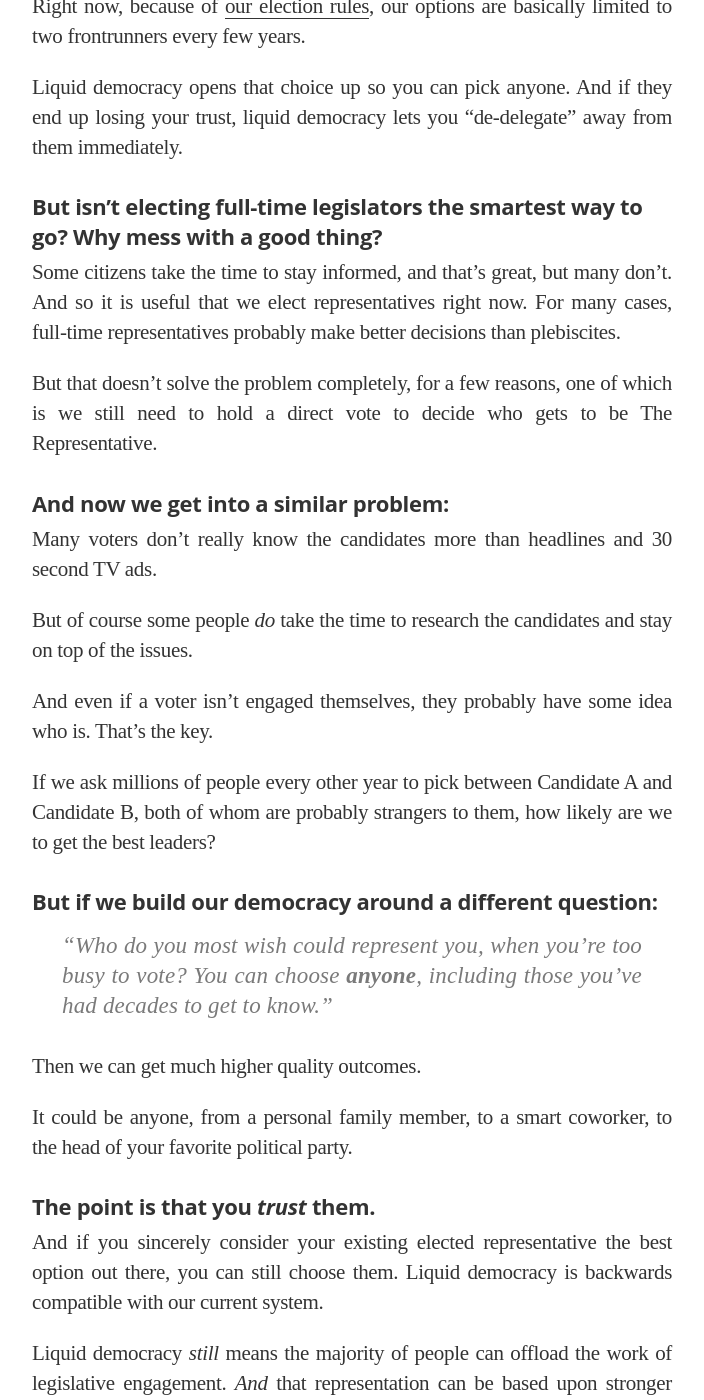
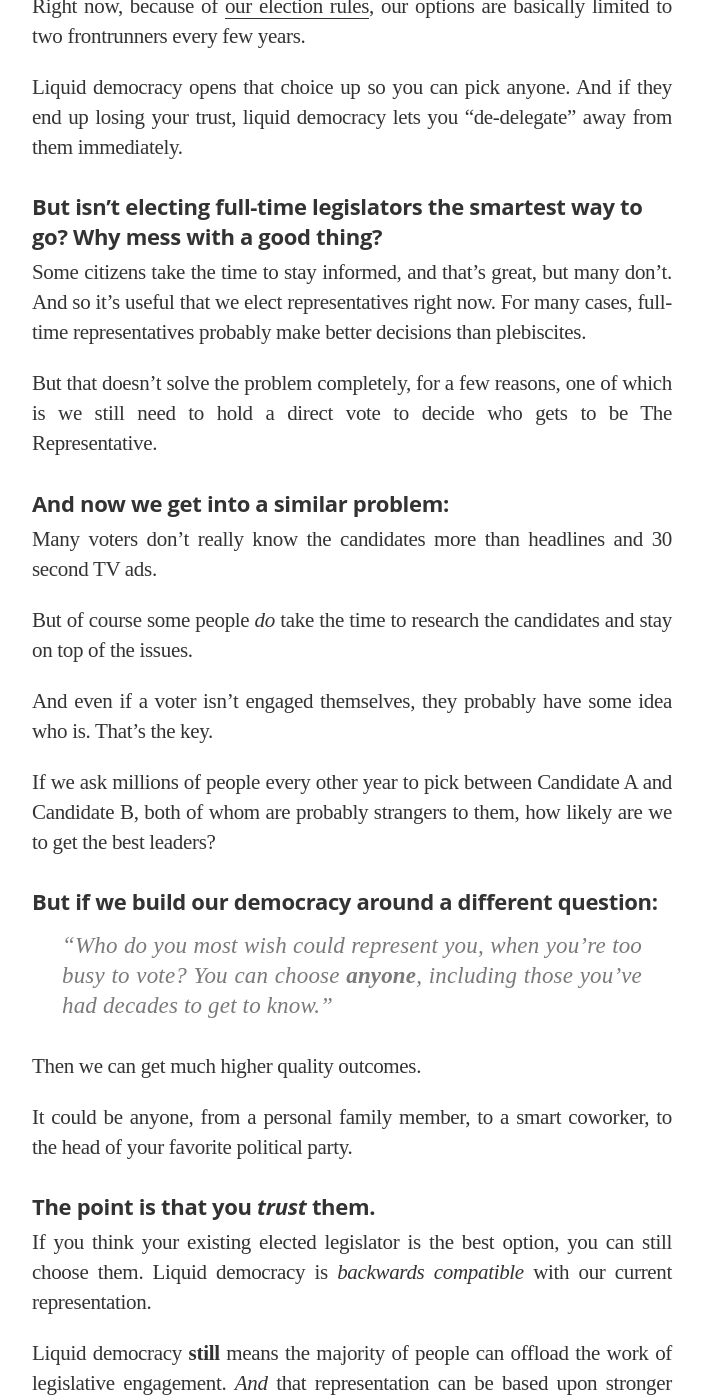
Before and after one commit to voteliquid/blog, a Jekyll site: the page built from _posts/2017-10-27-liquid-democracy-is-not-direct-democracy.md, in a window 1280 px wide and 1400 px high, scrolled down 1844 px. Shown: the whole window, without its empty margins (288-992 px from the left). Built offline with Jekyll 4.4.1, drawn with Linux system fonts in a browser that asks for light colours; nearby versions of some CDN libraries; some web fonts are replaced.

Commit message:
Tweak 'LD is not DD'

```diff
--- a/_posts/2017-10-27-liquid-democracy-is-not-direct-democracy.md
+++ b/_posts/2017-10-27-liquid-democracy-is-not-direct-democracy.md
@@ -75,8 +75,8 @@ It could be anyone, from a personal family member, to a smart coworker, to the h
 
 #### The point is that you *trust* them.
 
-And if you sincerely consider your existing elected representative the best option out there, you can still choose them. Liquid democracy is backwards compatible with our current system.
+If you think your existing elected legislator is the best option, you can still choose them. Liquid democracy is *backwards compatible* with our current representation.
 
-Liquid democracy *still* means the majority of people can offload the work of legislative engagement. *And* that representation can be based upon stronger free choice than our current system offers.
+Liquid democracy **still** means the majority of people can offload the work of legislative engagement. *And* that representation can be based upon stronger free choice than our current system offers.
 
 [Join us.](https://united.vote/join)
```
Also changed, not shown: other parts of _posts/2017-10-27-liquid-democracy-is-not-direct-democracy.md (+1 -1 lines).
